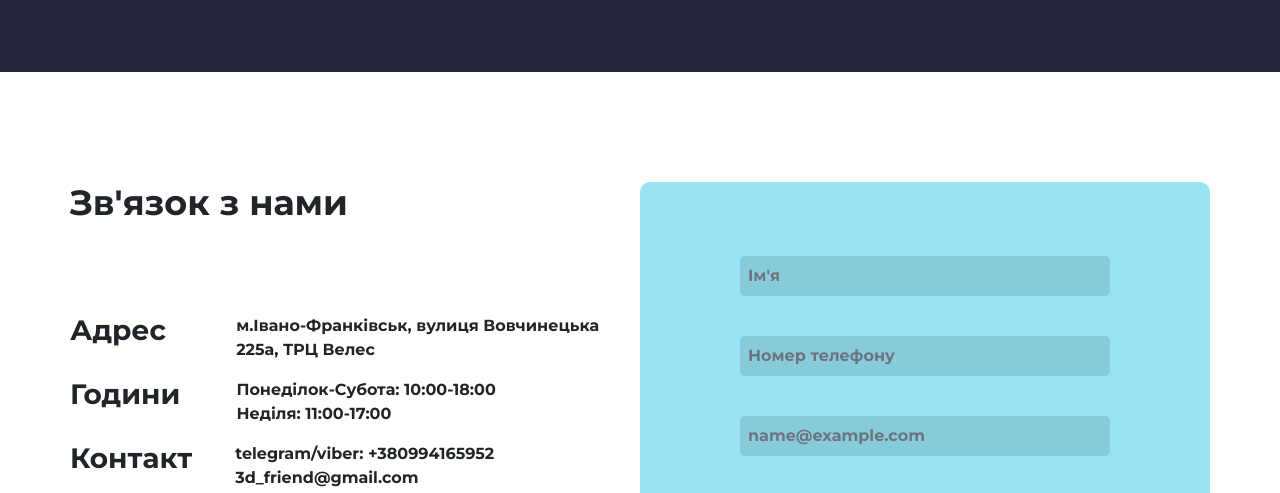
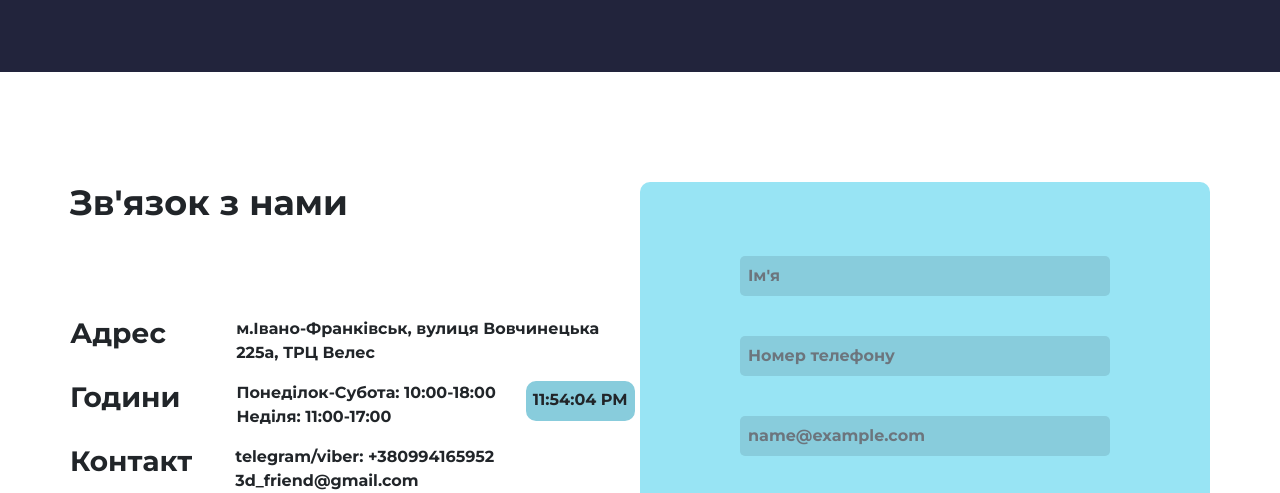
Before and after one commit to Yulian-Stol/3d-friend, a plain HTML site: page index.html in a window 1280 px wide. Shown: the part 4110-4603 px from the top of the page. Drawn offline with nearby package versions, Linux system fonts and the light colour scheme.

Commit message:
Sample code

```diff
--- a/css/index.css
+++ b/css/index.css
@@ -56,6 +56,11 @@ a.nav-link:hover {
     transition: 0s;
 }
 
+button.navbar-toggler.navbar-light {
+    border: 2px solid;
+    box-shadow: 2px 2px ;
+}
+
 .navbar-brand {
     font-size: 30px;
     color: var(--accent-color);
@@ -90,7 +95,7 @@ header {
 }
 
 .social img:hover {
-    border-color: #d46474;
+    border-color: #d46474 !important;
     background-color: #d46474;
     transition: 0.5s;
 }
@@ -619,7 +624,6 @@ footer {
 .adress {
     display: flex;
     flex-direction: column;
-    margin-top: 90px;
     margin-left: 0px;
 }
 
@@ -635,6 +639,21 @@ footer {
 
 .time p {
     margin-left: 0px;
+}
+
+.clock-border {
+    margin-left: 0px;
+    display: flex;
+    justify-content: start;
+    margin-bottom: 20px;
+}
+
+.clock {
+    border: 2px solid #88ccdc;
+    padding: 5px;
+    border-radius: 10px;
+    background-color: #88ccdc;
+    height: 40px;
 }
 
 .number {
@@ -703,6 +722,21 @@ textarea#exampleFormControlTextarea1 {
         margin-top: 100px;
     }
 
+    .clock {
+        border: 2px solid #88ccdc;
+        padding: 5px;
+        border-radius: 10px;
+        background-color: #88ccdc;
+        height: 40px;
+    }
+
+    .clock-border {
+        margin-left: 30px;
+        display: flex;
+        justify-content: center;
+        align-items: flex-start;
+    }
+
     .map iframe {
         width: 540px;
         height: 240px;
@@ -717,7 +751,7 @@ textarea#exampleFormControlTextarea1 {
     .adress {
         display: flex;
         flex-direction: row;
-        margin-top: 90px;
+        margin-top: 93px;
         margin-left: 0px;
     }
 
--- a/index.html
+++ b/index.html
@@ -18,7 +18,7 @@
         <nav class="navbar navbar-expand-lg" id="menu">
             <div class="container-fluid">
                 <a class="navbar-brand" href="#">3D friend</a>
-                <button class="navbar-toggler navbar-dark" type="button " data-bs-toggle="collapse"
+                <button class="navbar-toggler navbar-light" type="button " data-bs-toggle="collapse"
                     data-bs-target="#navbarNavAltMarkup" aria-controls="navbarNavAltMarkup" aria-expanded="false"
                     aria-label="Toggle navigation">
                     <span class="navbar-toggler-icon "></span>
@@ -246,6 +246,10 @@
                 <h3>Години</h3>
                 <p>Понеділок-Субота: 10:00-18:00<br>
                     Неділя: 11:00-17:00</p>
+                <div class="clock-border">
+                    <div class="clock">
+                    </div>
+                </div>
             </div>
             <div class="number">
                 <h3>Контакт</h3>
@@ -292,7 +296,7 @@
     <script src="https://cdn.jsdelivr.net/npm/bootstrap@5.0.0-beta2/dist/js/bootstrap.bundle.min.js"
         integrity="sha384-b5kHyXgcpbZJO/tY9Ul7kGkf1S0CWuKcCD38l8YkeH8z8QjE0GmW1gYU5S9FOnJ0"
         crossorigin="anonymous"></script>
-        <script src="js/index.js"></script>
+    <script src="js/index.js"></script>
 
 </body>
 
--- a/js/index.js
+++ b/js/index.js
@@ -10,12 +10,15 @@ function onScroll() {
     $('#menu').css('background', 'rgba(35,36,59,0.7)');
     $('.navbar-brand').css('color', 'white')
     $('.link-nav').css('color', 'white')
+    $('.social img').css('border', '6px solid var(--accent-color)')
+    $('.social img').css('padding', '0px')
 
   } else {
     $('#menu').css('background', 'white');
     $('.navbar-brand').css('color', 'rgba(35,36,59)')
     $('.link-nav').css('color', 'rgba(35,36,59)')
-
+    $('.social img').css('border', '2px solid rgba(35,36,59)')
+    $('.social img').css('padding', '5px')
   }
 }
 
@@ -38,3 +41,12 @@ function scrolla() {
      $('.about-technology').css('display', 'flex')
     }
 }
+
+/* clock */
+
+setInterval(updateClock, 1000);
+
+function updateClock() {
+    const clockContainer = document.querySelector('.clock');
+    clockContainer.innerText = new Date().toLocaleTimeString();
+}
```
